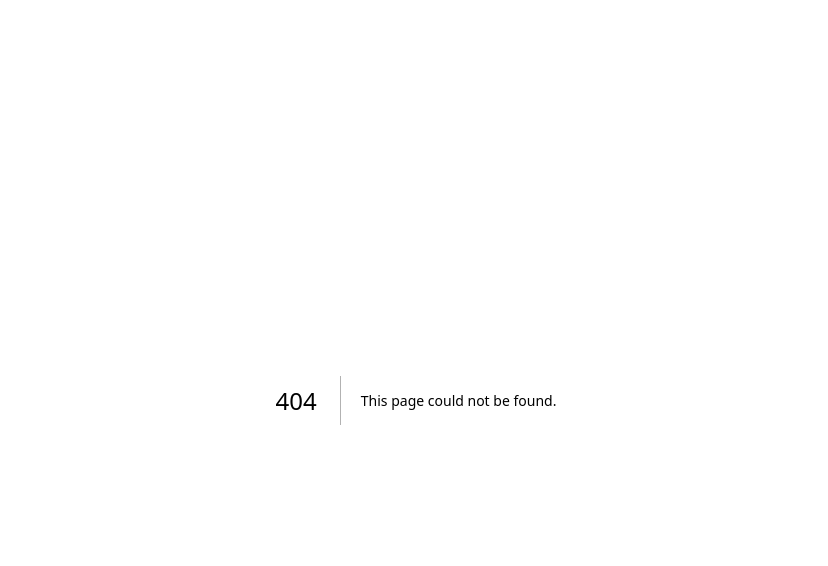
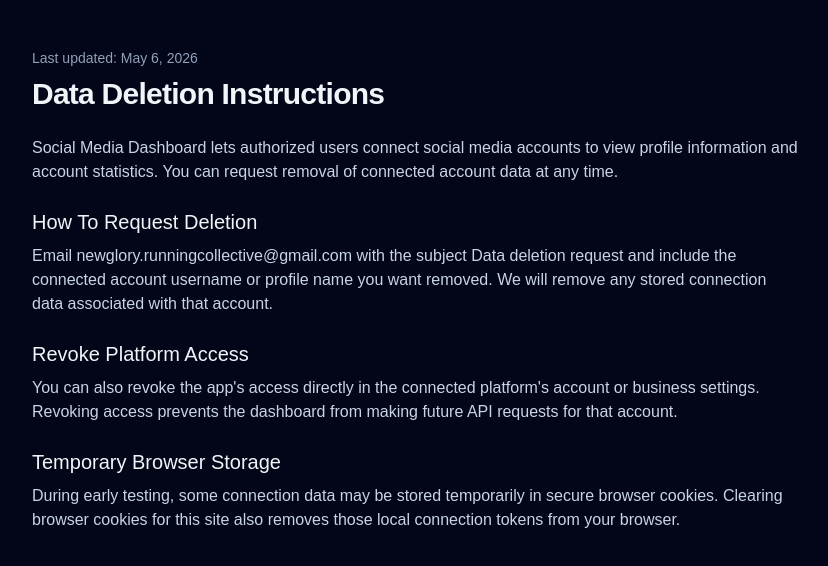
Before and after one commit to newgloryrunningcollective-boop/socialmedia-dashboard, a Next.js app: page /data-deletion in a window 1280 px wide. Before the commit this address had no page. Shown: the top 566 px of the page, without its empty margins (224-1052 px from the left). Built offline with nearby package versions, Linux system fonts and the light colour scheme.

Commit message:
Add data deletion instructions

```diff
--- /dev/null
+++ b/app/data-deletion/page.tsx
@@ -0,0 +1,52 @@
+import type { Metadata } from "next";
+
+export const metadata: Metadata = {
+  title: "Data Deletion Instructions | Social Media Dashboard",
+  description: "Data deletion instructions for Social Media Dashboard.",
+};
+
+export default function DataDeletionPage() {
+  return (
+    <main className="min-h-screen bg-slate-950 px-6 py-12 text-slate-100">
+      <article className="mx-auto max-w-3xl space-y-6">
+        <header className="space-y-2">
+          <p className="text-sm text-slate-400">Last updated: May 6, 2026</p>
+          <h1 className="text-3xl font-semibold tracking-tight">Data Deletion Instructions</h1>
+        </header>
+
+        <p className="text-slate-300">
+          Social Media Dashboard lets authorized users connect social media accounts to view profile
+          information and account statistics. You can request removal of connected account data at
+          any time.
+        </p>
+
+        <section className="space-y-2">
+          <h2 className="text-xl font-medium">How To Request Deletion</h2>
+          <p className="text-slate-300">
+            Email newglory.runningcollective@gmail.com with the subject Data deletion request and
+            include the connected account username or profile name you want removed. We will remove
+            any stored connection data associated with that account.
+          </p>
+        </section>
+
+        <section className="space-y-2">
+          <h2 className="text-xl font-medium">Revoke Platform Access</h2>
+          <p className="text-slate-300">
+            You can also revoke the app&apos;s access directly in the connected platform&apos;s account or
+            business settings. Revoking access prevents the dashboard from making future API
+            requests for that account.
+          </p>
+        </section>
+
+        <section className="space-y-2">
+          <h2 className="text-xl font-medium">Temporary Browser Storage</h2>
+          <p className="text-slate-300">
+            During early testing, some connection data may be stored temporarily in secure browser
+            cookies. Clearing browser cookies for this site also removes those local connection
+            tokens from your browser.
+          </p>
+        </section>
+      </article>
+    </main>
+  );
+}
--- a/app/page.tsx
+++ b/app/page.tsx
@@ -313,6 +313,9 @@ export default function DashboardPage({ searchParams }: { searchParams: Dashboar
             </a>
             <a href="/terms" className="underline hover:text-white">
               Terms of Service
+            </a>
+            <a href="/data-deletion" className="underline hover:text-white">
+              Data Deletion
             </a>
           </div>
         </header>
--- a/app/privacy/page.tsx
+++ b/app/privacy/page.tsx
@@ -16,24 +16,27 @@ export default function PrivacyPage() {
 
         <p className="text-slate-300">
           Social Media Dashboard helps authorized users connect social media accounts, view profile
-          information, and display recent public content from connected platforms.
+          information, view live account statistics, and display recent public content from
+          connected platforms.
         </p>
 
         <section className="space-y-2">
           <h2 className="text-xl font-medium">Information We Collect</h2>
           <p className="text-slate-300">
-            When you connect TikTok, we request access to basic profile information such as open ID,
-            avatar, and display name. If you grant video access, we may also retrieve public video
-            metadata such as video ID, title, description, cover image URL, share URL, embed link,
-            duration, cursor, and pagination status.
+            When you connect Instagram, Facebook, LinkedIn, or TikTok, we request only the
+            permissions shown during authorization. Depending on the platform, this may include
+            basic profile information, account identifiers, display name, username, avatar or profile
+            picture, follower counts, following counts, media counts, page names, and public content
+            metadata that you explicitly authorize.
           </p>
         </section>
 
         <section className="space-y-2">
           <h2 className="text-xl font-medium">How We Use Information</h2>
           <p className="text-slate-300">
-            We use connected account data to show social profile information and recent public video
-            metadata inside the dashboard. We do not sell connected account data.
+            We use connected account data to show social profile information, live account
+            statistics, and authorized public content metadata inside the dashboard. We do not sell
+            connected account data.
           </p>
         </section>
 
@@ -42,7 +45,15 @@ export default function PrivacyPage() {
           <p className="text-slate-300">
             Access tokens and refresh tokens are used only to communicate with the platform APIs you
             authorize. Tokens are handled server-side and should be revoked by disconnecting access in
-            your TikTok account settings or by contacting the app operator.
+            the connected platform&apos;s account settings or by contacting the app operator.
+          </p>
+        </section>
+
+        <section className="space-y-2">
+          <h2 className="text-xl font-medium">Data Deletion</h2>
+          <p className="text-slate-300">
+            You can request deletion of connected account data by following the instructions at
+            https://socialmedia-dashboard-phi.vercel.app/data-deletion.
           </p>
         </section>
 
--- a/app/terms/page.tsx
+++ b/app/terms/page.tsx
@@ -30,9 +30,9 @@ export default function TermsPage() {
         <section className="space-y-2">
           <h2 className="text-xl font-medium">Connected Platforms</h2>
           <p className="text-slate-300">
-            When you connect a platform such as TikTok, you grant the service permission to request
-            the scopes shown during authorization. You may revoke access through the connected
-            platform&apos;s account settings.
+            When you connect a platform such as Instagram, Facebook, LinkedIn, or TikTok, you grant
+            the service permission to request the scopes shown during authorization. You may revoke
+            access through the connected platform&apos;s account settings.
           </p>
         </section>
 
```
